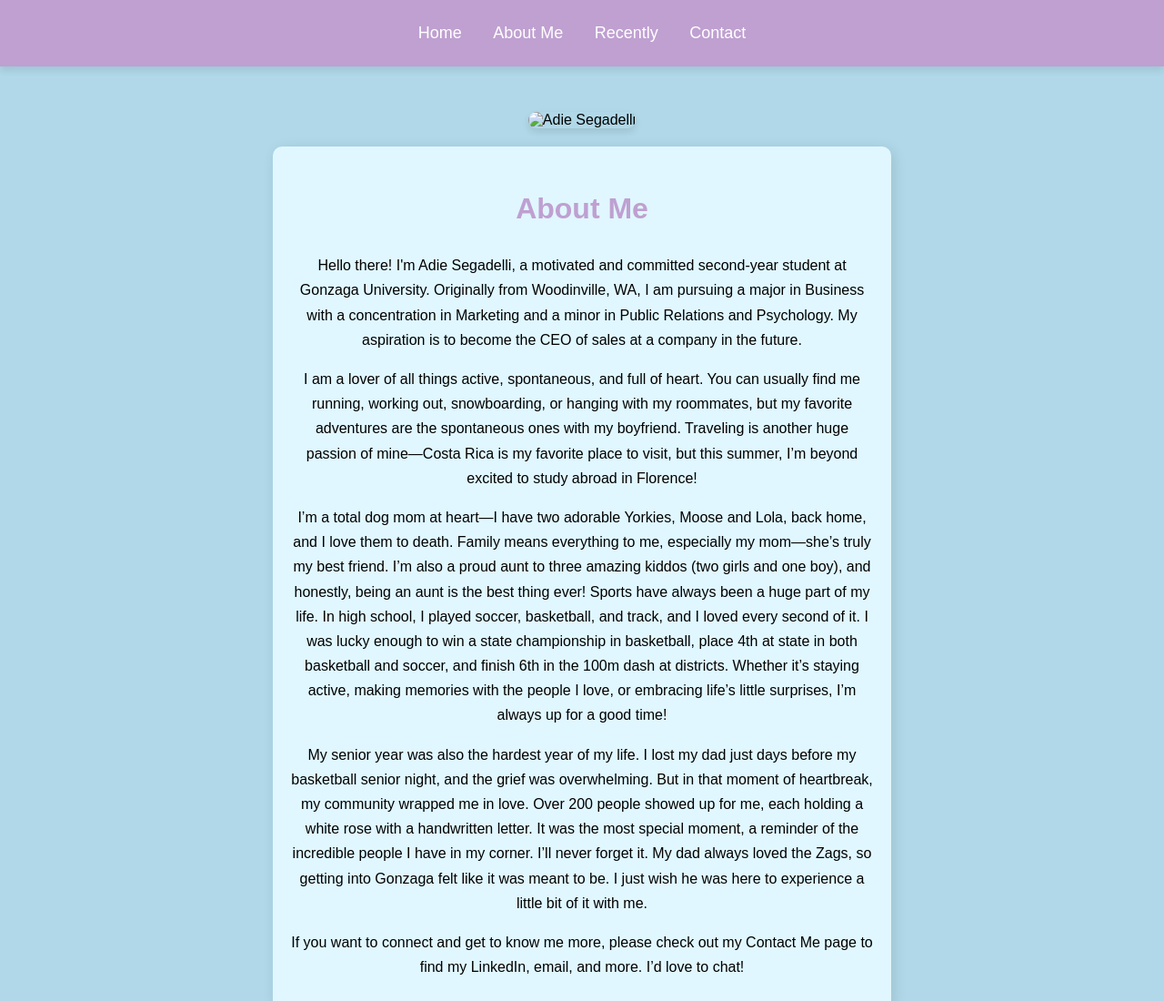
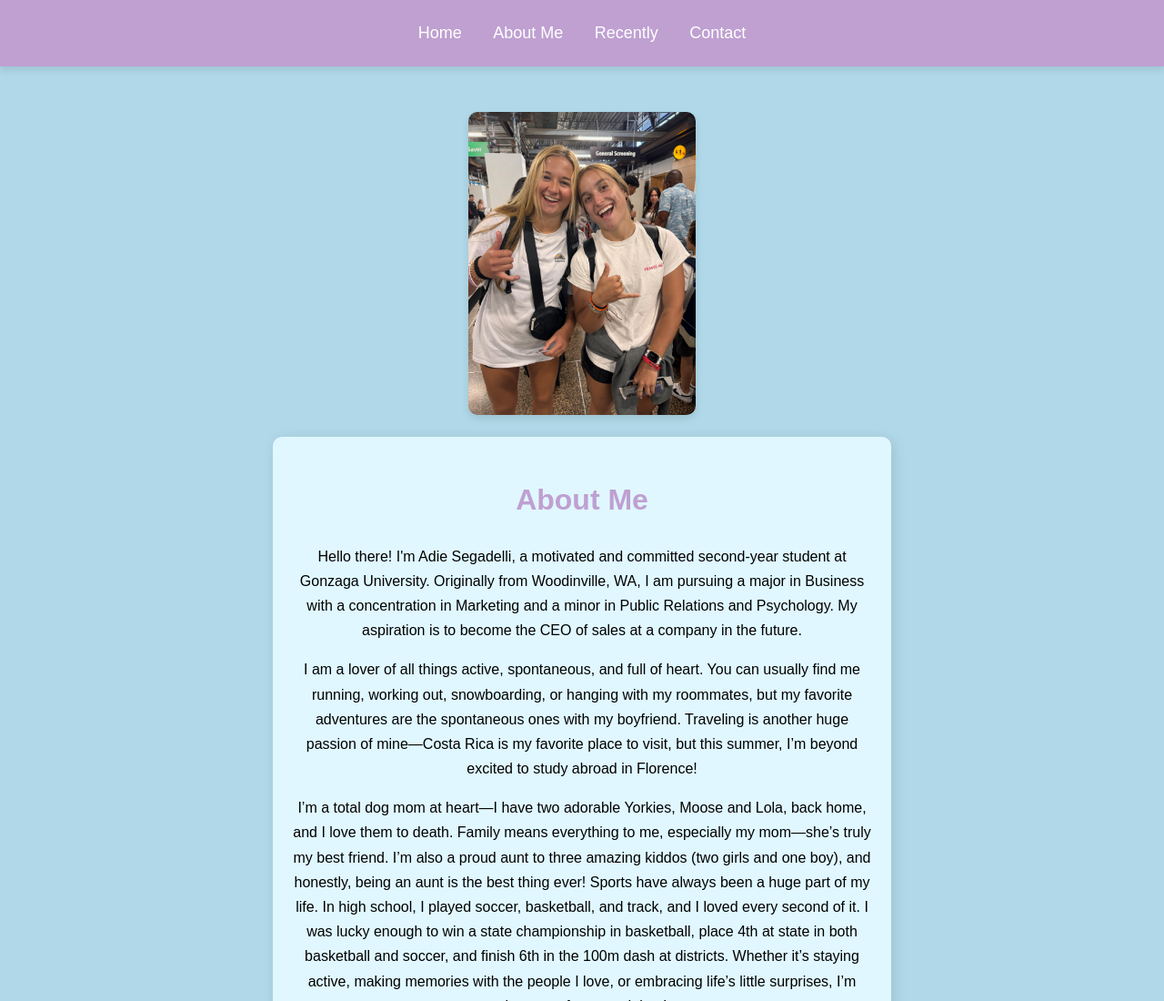
Before and after one commit to Adiesegg/80personalwebsitemis, a plain HTML site: page about.html in a window 1280 px wide. Shown: the top 1100 px of the page at 91% size. Drawn offline with Linux system fonts and the light colour scheme.

Commit message:
Update about.html

```diff
--- a/about.html
+++ b/about.html
@@ -16,7 +16,7 @@
             </ul>
         </nav>
      <!-- Profile Picture -->
-     <img src="./images/about.jpg" alt="Adie Segadelli" class="about-image">
+     <img src="about.jpg" alt="Adie Segadelli" class="about-image">
 
      <!-- Text Box Below the Image -->
      <div class="about-container">
```
